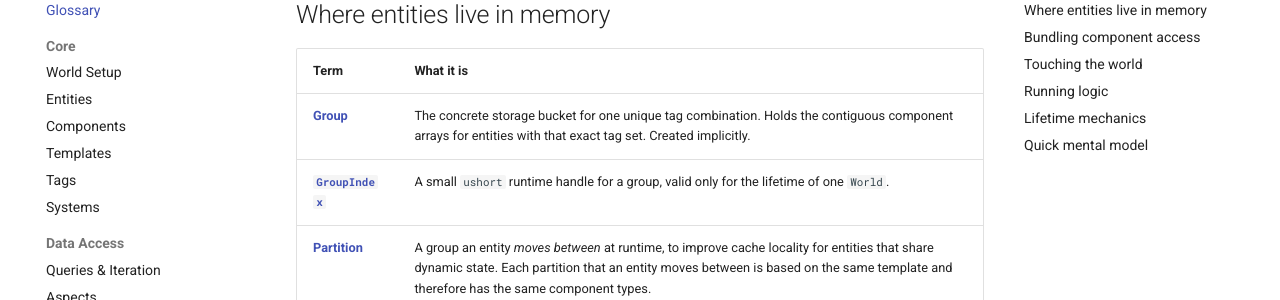
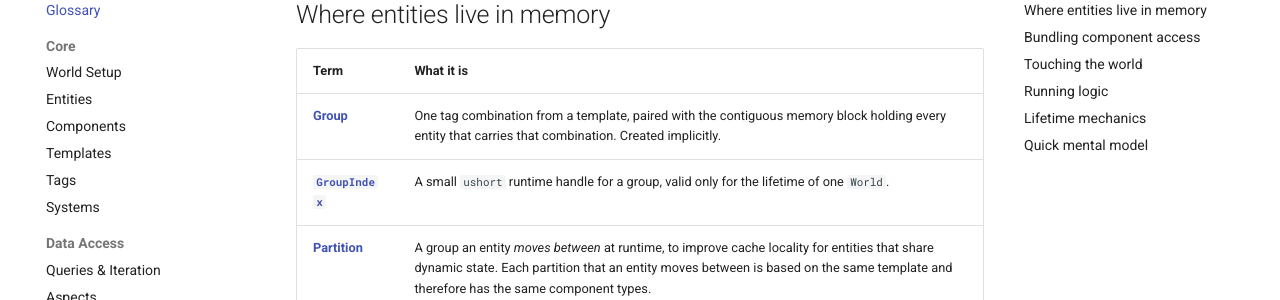
Before and after one commit to svermeulen/trecs, an MkDocs documentation site: the page built from docs/glossary.md, in a window 1280 px wide and 900 px high, scrolled down 874 px. Shown: the part 152-452 px from the top of the window. Built offline with MkDocs 1.6.1 and Material for MkDocs 9.7.7, drawn with Linux system fonts in a browser that asks for light colours; comment, search, counter and statistics services are not loaded; some of the changed text lies outside the part shown.

Commit message:
Docs: tighten the Group entries in the glossary
Both the table row and the 'Quick mental model' bullet were too
memory-jargon-focused. Groups are really two things at once: a tag
combination (the identity) and a contiguous memory block (the
physical reality). Reworded both to capture that pairing without
getting long.

Co-Authored-By: Claude <noreply@anthropic.com>

```diff
--- a/docs/glossary.md
+++ b/docs/glossary.md
@@ -24,7 +24,7 @@ Trecs uses several similar-sounding terms with distinct meanings. This page is a
 
 | Term | What it is |
 |---|---|
-| **[Group](advanced/groups-and-tagsets.md#groups)** | The concrete storage bucket for one unique tag combination. Holds the contiguous component arrays for entities with that exact tag set. Created implicitly. |
+| **[Group](advanced/groups-and-tagsets.md#groups)** | One tag combination from a template, paired with the contiguous memory block holding every entity that carries that combination. Created implicitly. |
 | **[`GroupIndex`](advanced/groups-and-tagsets.md#groupindex)** | A small `ushort` runtime handle for a group, valid only for the lifetime of one `World`. |
 | **[Partition](core/templates.md#partitions)** | A group an entity *moves between* at runtime, to improve cache locality for entities that share dynamic state. Each partition that an entity moves between is based on the same template and therefore has the same component types. |
 | **[Set](entity-management/sets.md)** | A dynamic membership flag on entities (`IEntitySet`). Independent of tags and groups; iteration visits only members. Allows for efficient sparse iteration over entities across groups. |
@@ -67,7 +67,7 @@ Trecs uses several similar-sounding terms with distinct meanings. This page is a
 ## Quick mental model
 
 - **Tags** describe an entity's identity
-- **Groups** are where those tags place the entity in memory.
+- **Groups** are the contiguous memory blocks entities live in — one per unique tag combination.
 - **Partitions** are groups that double as runtime state (entities move between them).
 - **TagSets** are portable handles naming a tag combination.
 - **Sets** are ad-hoc subsets you maintain yourself.
```
